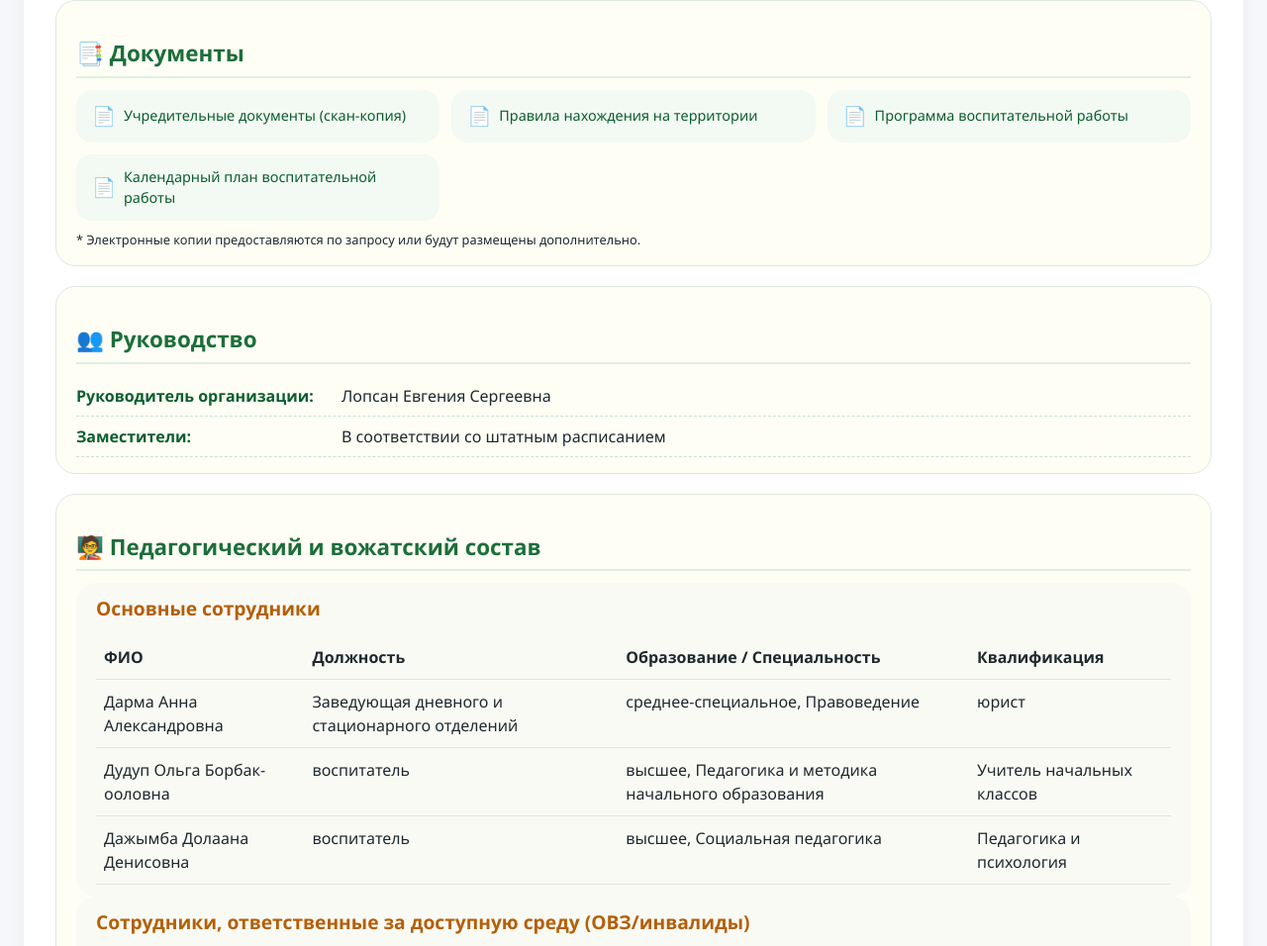
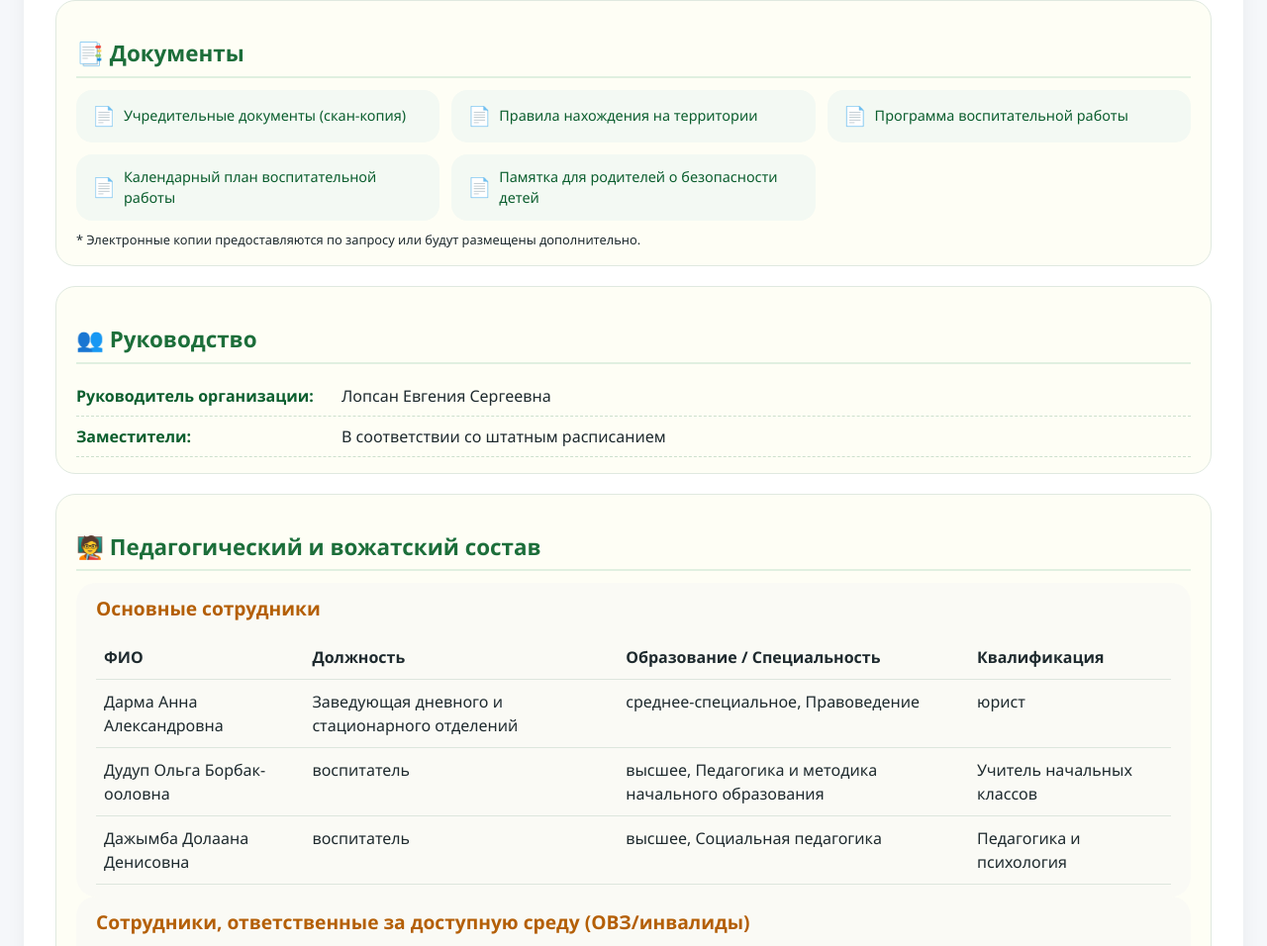
Before and after one commit to Mintrudrt/Idegel_Erzin, a plain HTML site: page index.html in a window 1280 px wide. Shown: the part 875-1831 px from the top of the page at 99% size. Drawn offline with Linux system fonts and the light colour scheme.

Commit message:
Update index.html

```diff
--- a/index.html
+++ b/index.html
@@ -306,6 +306,7 @@
                     <div class="doc-item">Правила нахождения на территории</div>
                     <div class="doc-item">Программа воспитательной работы</div>
                     <div class="doc-item">Календарный план воспитательной работы</div>
+                    <a href="pamyatka_rodit.pdf" class="doc-item" target="_blank">Памятка для родителей о безопасности детей</a>
                 </div>
                 <p style="font-size:0.8rem; margin-top:10px;">* Электронные копии предоставляются по запросу или будут размещены дополнительно.</p>
             </div>
```
